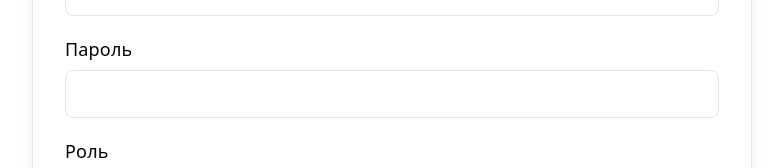
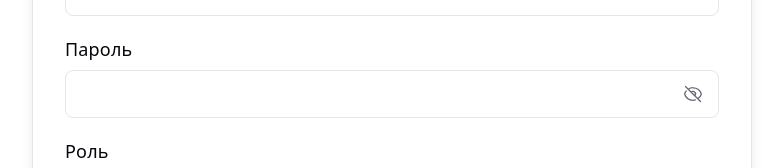
Before and after one commit to Annssva/test-artlebedev, a Vue app: page / in a window 1280 px wide. Shown: the part 458-626 px from the top of the page, without its empty margins (248-1031 px from the left). Built offline with nearby package versions, Linux system fonts and the light colour scheme.

Commit message:
add password visibility toggle

```diff
--- a/src/components/form/FormTextField.vue
+++ b/src/components/form/FormTextField.vue
@@ -1,4 +1,6 @@
 <script setup lang="ts">
+import { ref } from 'vue'
+
 defineProps<{
   label: string
   type: 'text' | 'email' | 'password'
@@ -9,9 +11,15 @@ const emit = defineEmits<{
   'update:modelValue': [value: string]
 }>()
 
+const isPasswordVisible = ref(false)
+
 const updateValue = (event: Event) => {
   const target = event.target as HTMLInputElement
   emit('update:modelValue', target.value)
+}
+
+const togglePasswordVisibility = () => {
+  isPasswordVisible.value = !isPasswordVisible.value
 }
 </script>
 
@@ -20,7 +28,57 @@ const updateValue = (event: Event) => {
     <label class="field__label">
       {{ label }}
 
-      <input class="field__input" :type="type" :value="modelValue" @input="updateValue" />
+      <span class="field__input-wrapper">
+        <input
+          class="field__input"
+          :type="type === 'password' && !isPasswordVisible ? 'password' : 'text'"
+          :value="modelValue"
+          @input="updateValue"
+        />
+
+        <button
+          v-if="type === 'password'"
+          type="button"
+          class="field__password-toggle"
+          :aria-label="isPasswordVisible ? 'Скрыть пароль' : 'Показать пароль'"
+          @click="togglePasswordVisibility"
+        >
+          <svg
+            v-if="isPasswordVisible"
+            class="field__password-icon"
+            xmlns="http://www.w3.org/2000/svg"
+            viewBox="0 0 24 24"
+            fill="none"
+            stroke="currentColor"
+            stroke-linecap="round"
+            stroke-linejoin="round"
+            stroke-width="1.5"
+            aria-hidden="true"
+          >
+            <path
+              d="M2.036 12.322a1 1 0 0 1 0-.639C3.423 7.51 7.36 4.5 12 4.5c4.638 0 8.573 3.007 9.963 7.178c.07.207.07.431 0 .639C20.577 16.49 16.64 19.5 12 19.5c-4.638 0-8.573-3.007-9.963-7.178"
+            />
+            <path d="M15 12a3 3 0 1 1-6 0a3 3 0 0 1 6 0" />
+          </svg>
+
+          <svg
+            v-else
+            class="field__password-icon"
+            xmlns="http://www.w3.org/2000/svg"
+            viewBox="0 0 24 24"
+            fill="none"
+            stroke="currentColor"
+            stroke-linecap="round"
+            stroke-linejoin="round"
+            stroke-width="1.5"
+            aria-hidden="true"
+          >
+            <path
+              d="M3.98 8.223A10.5 10.5 0 0 0 1.934 12c1.292 4.339 5.31 7.5 10.066 7.5c.993 0 1.953-.138 2.863-.395M6.228 6.228A10.45 10.45 0 0 1 12 4.5c4.756 0 8.773 3.162 10.065 7.499a10.52 10.52 0 0 1-4.293 5.773M6.228 6.228L3 3m3.228 3.228l3.65 3.65m7.894 7.894L21 21m-3.228-3.228l-3.65-3.65m0 0a3 3 0 1 0-4.243-4.243m4.242 4.242L9.88 9.88"
+            />
+          </svg>
+        </button>
+      </span>
     </label>
   </div>
 </template>
@@ -38,6 +96,11 @@ const updateValue = (event: Event) => {
   gap: 8px;
   font-weight: 500;
   color: var(--text-h);
+}
+
+.field__input-wrapper {
+  position: relative;
+  display: block;
 }
 
 .field__input {
@@ -62,4 +125,45 @@ const updateValue = (event: Event) => {
     box-shadow: 0 0 0 3px var(--accent-bg);
   }
 }
+
+.field__input-wrapper:has(.field__password-toggle) .field__input {
+  padding-right: 48px;
+}
+
+.field__password-toggle {
+  position: absolute;
+  top: 50%;
+  right: 10px;
+  display: flex;
+  align-items: center;
+  justify-content: center;
+  width: 32px;
+  height: 32px;
+  padding: 0;
+  border: 0;
+  border-radius: 6px;
+  background: transparent;
+  color: var(--text);
+  cursor: pointer;
+  transform: translateY(-50%);
+  transition:
+    color 0.3s ease,
+    background-color 0.3s ease;
+
+  &:hover {
+    color: var(--text-h);
+    background: var(--accent-bg);
+  }
+
+  &:focus-visible {
+    outline: none;
+    box-shadow: 0 0 0 3px var(--accent-bg);
+    color: var(--accent);
+  }
+}
+
+.field__password-icon {
+  width: 20px;
+  height: 20px;
+}
 </style>
```
